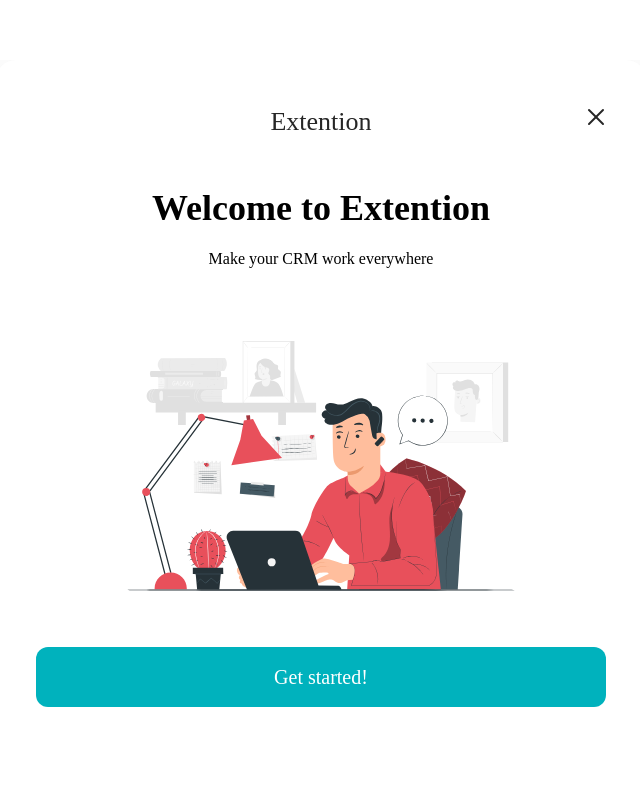
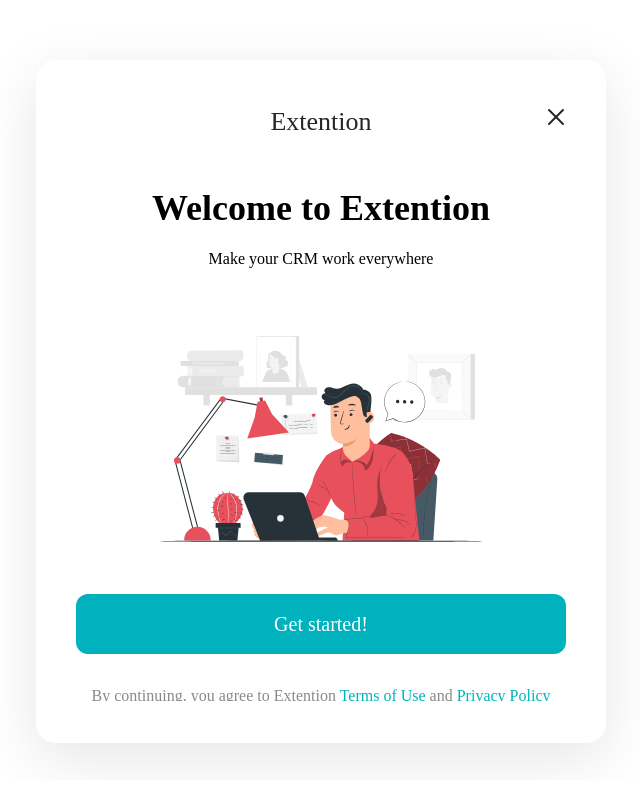
Before and after one commit to abdullahrazzaki/extention, a React (Create React App) app: page / in a window 1280 px wide. Shown: the whole page, without its empty margins (319-959 px from the left). Built offline with nearby package versions, Linux system fonts and the light colour scheme.

Commit message:
adds inner scroil

```diff
--- a/src/components/Modal/Modal.js
+++ b/src/components/Modal/Modal.js
@@ -13,8 +13,8 @@ const Modal = () => {
       tabindex="-1"
       class="fixed top-0 left-0 right-0 z-50 w-screen p-4 min-h-screen overflow-x-auto overflow-y-auto md:inset-0 h-modal md:min-h-screen flex items-center justify-center"
     >
-      <div class="  relative w-full h-auto max-w-[650px] md:h-auto max-h-[85vh] overflow-auto">
-        <div class="rounded-[20px] shadow-[0px_16px_60px_rgba(0,0,0,0.1)] relative bg-white py-[42px] px-[40px]">
+      <div class="  relative w-full h-auto max-w-[650px] md:h-auto max-h-[95vh] overflow-hidden py-40px">
+        <div class="rounded-[20px] shadow-[0px_16px_60px_rgba(0,0,0,0.1)] relative bg-white py-[42px] px-[40px] m-[40px]">
           <button type="button" class="absolute top-[47px] right-[40px]">
             <svg
               width="20"
@@ -43,9 +43,11 @@ const Modal = () => {
           <div className="pb-[40px] text-[26px] text-[#262626] font-medium">
             Extention
           </div>
-          {state.step === 1 && <Step1 onNext={onNext} />}
-          {state.step === 2 && <Step2 onNext={onNext} />}
-          {state.step === 3 && <Step3 />}
+          <div className="flex-1 overflow-auto max-h-[calc(90vh-200px)]">
+            {state.step === 1 && <Step1 onNext={onNext} />}
+            {state.step === 2 && <Step2 onNext={onNext} />}
+            {state.step === 3 && <Step3 />}
+          </div>
         </div>
       </div>
     </div>
```
